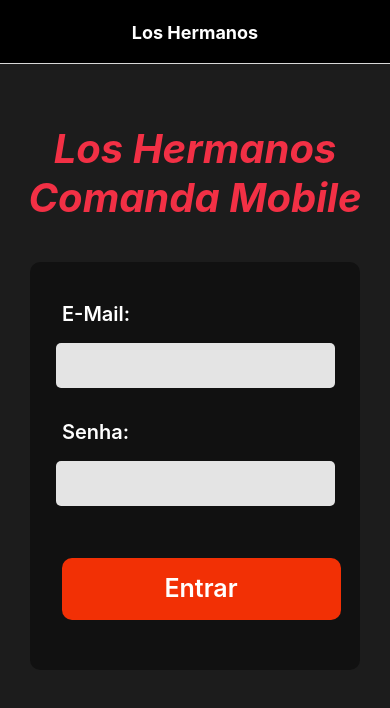
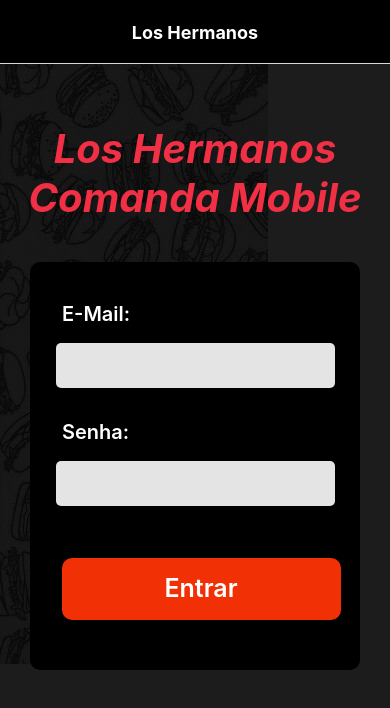
Before and after one commit to SessyoinKirin/Trabalho-de-Conclusao, a React Native app: screen / in a window 390 px wide. Shown: the top 708 px of the page. Built offline with nearby package versions, Linux system fonts and the light colour scheme.

Commit message:
Adicionei o fundo

```diff
--- a/estiloGeral.js
+++ b/estiloGeral.js
@@ -16,17 +16,23 @@
     },
 
     // login
+    imgFundo1:{
+        flex: 1,
+        resizeMode: 'center',
+    },
+
     loginContainer: {
         backgroundColor: "#1c1c1c",
-        paddingTop: 50,
+        paddingTop: 0,
     },
     loginformContext: {
         //width: '100%',
         //height: '90%',
         //bottom: 0,
-        backgroundColor: 'rgba(0, 0, 0, 0.4)',
+        backgroundColor: 'black',
         alignItems: 'center',
         borderRadius: 10,
+        //opacity: 0.5,
         //borderTopLeftRadius: 20,
         //borderTopRightRadius: 20,
         margin: 30,
@@ -36,6 +42,7 @@
         height: 'auto',
         marginTop: 10,
         padding: 10,
+        zIndex: 1,
     },
     loginformLabel: {
         color: '#fff',
@@ -81,6 +88,7 @@
     logintextTitle: {
         color: '#f23045',
         fontSize: 40,
+        paddingTop: 50,
         fontWeight: 'bold',
         fontStyle: 'italic',
         textAlign: 'center',
--- a/src/components/login/index.js
+++ b/src/components/login/index.js
@@ -8,7 +8,7 @@
  *
  */
 import React, { useState } from "react";
-import { View, Text, TextInput, TouchableOpacity, StyleSheet, KeyboardAvoidingView } from "react-native";
+import { View, Text, TextInput, TouchableOpacity, StyleSheet, KeyboardAvoidingView, ImageBackground } from "react-native";
 import styles from '../../../estiloGeral'
 import { NavigationContainer } from '@react-navigation/native';
 import { createNativeStackNavigator } from '@react-navigation/native-stack';
@@ -22,23 +22,24 @@
     function logar() {
         // console.log(navigation.navigate)
         // navigation.navigate('Mesa')
-        if(login === 'acnologia' && password === 'acnologia'){
+        if (login === 'acnologia' && password === 'acnologia') {
             navigation.navigate('ADM')
             setLogin(null)
             setPassword(null)
             setMsgError(null)
-        }else if(login === 'povao' && password === 'povao'){
+        } else if (login === 'povao' && password === 'povao') {
             navigation.navigate('Mesa')
             setLogin(null)
             setPassword(null)
             setMsgError(null)
-        }else{
+        } else {
             setMsgError('E-Mail ou Senha inválida!')
         }
     }
 
     return (
-        <KeyboardAvoidingView style={[styles.container, styles.loginContainer]} behavior="padding" keyboardVerticalOffset={50}>
+        <View style={[styles.container, styles.loginContainer]} behavior="padding" keyboardVerticalOffset={50}>
+            <ImageBackground source={require('../../../assets/fundo1-escuro.jpg')} style={styles.imgFundo1}>
                 <View style={styles.loginboxTitle}>
                     <Text style={styles.logintextTitle}>Los Hermanos Comanda Mobile</Text>
                 </View>
@@ -70,6 +71,7 @@
                         <Text style={styles.loginError}>{msgError}</Text>
                     </View>
                 </View>
-        </KeyboardAvoidingView>
+            </ImageBackground>
+        </View>
     );
 }
```
Also changed, not shown: assets/fundo1-escuro.jpg (added), assets/fundo1-vinheta.jpg (added). Lines whose indentation alone changed are shown as unchanged.
